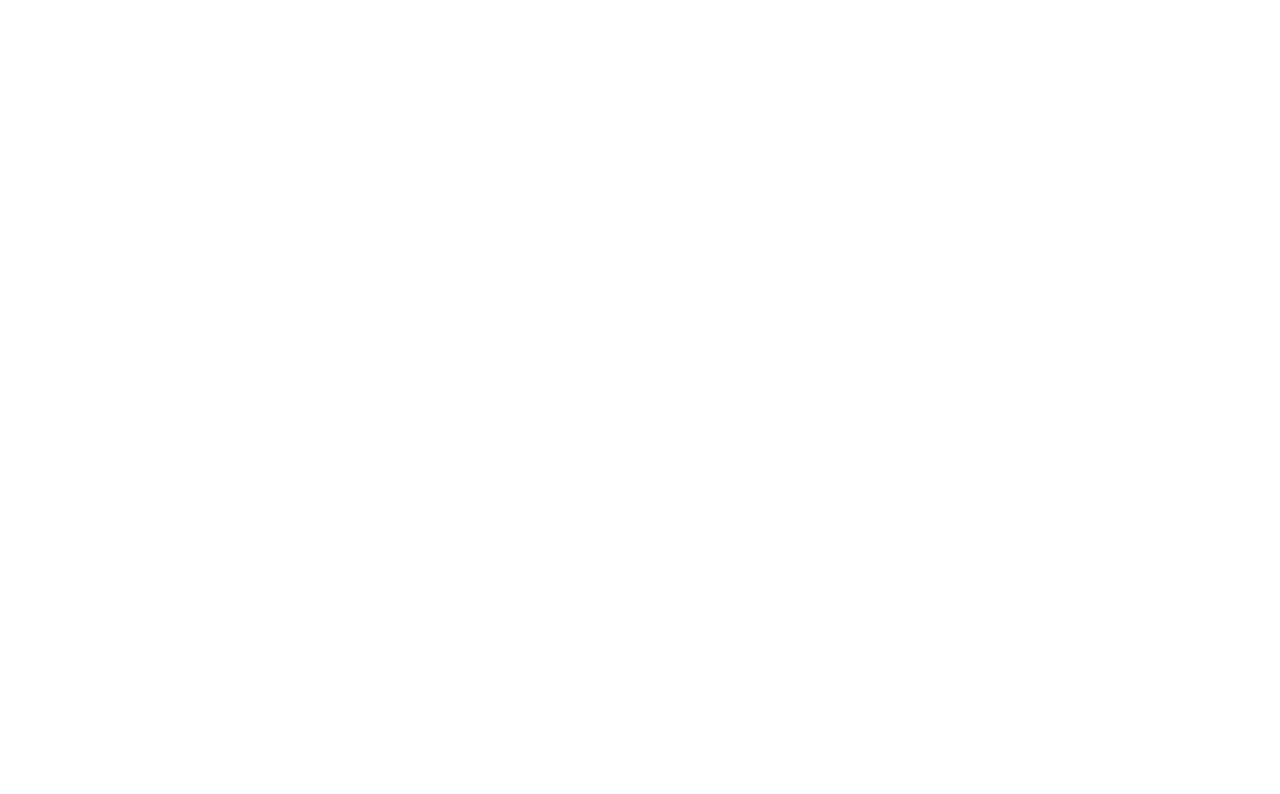
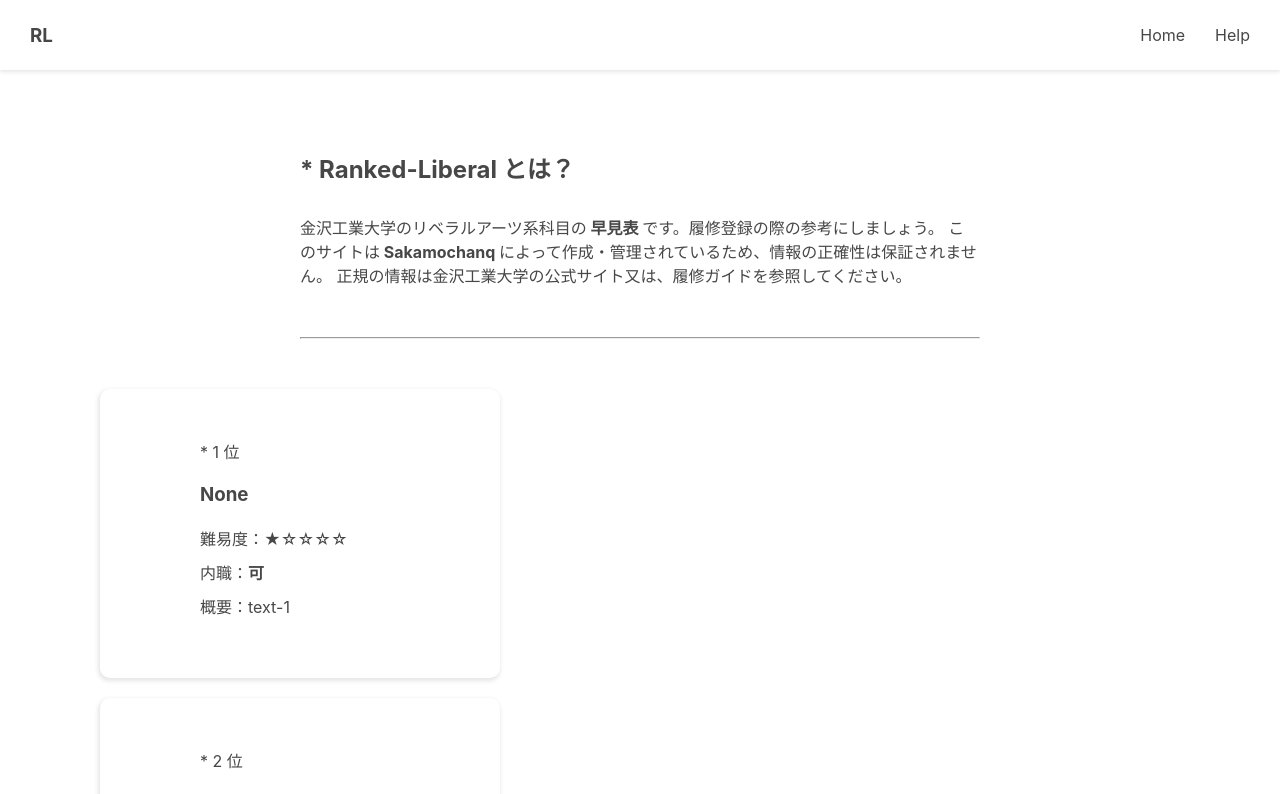
Before and after one commit to Sakamochanq/Liberal-Chart, a React (Create React App) app: page / in a window 1280 px wide. Shown: the top 794 px of the page. Built offline with nearby package versions, Linux system fonts and the light colour scheme.

Commit message:
fix: Deployバグの修正

```diff
--- a/src/App.js
+++ b/src/App.js
@@ -1,8 +1,14 @@
+import Header from "./components/Header";
+import Explain from "./components/Explain";
+import Lists from "./components/Lists"
 import './App.css';
 
 function App() {
   return (
     <div className="App">
+      <Header/>
+      <Explain/>
+      <Lists/>
     </div>
   );
 }
```
